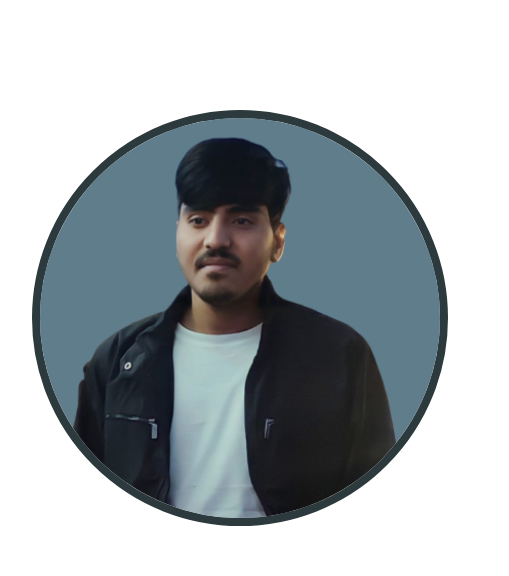
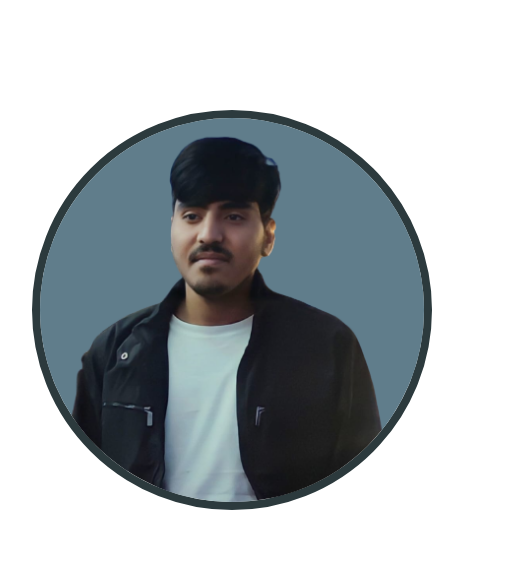
Before and after one commit to nk-gujjar/my-portfolio, a plain HTML site: page index.html in a window 1280 px wide. Shown: the part 122-698 px from the top of the page, 128-637 px from the left. Drawn offline with Linux system fonts and the light colour scheme.

Commit message:
Update index.html

```diff
--- a/index.html
+++ b/index.html
@@ -38,7 +38,7 @@
     </nav>
     <section id="profile">
       <div class="section__pic-container">
-        <img src="./assets/shimg-pic1.png" height="400px" width=auto alt="Nitesh profile picture" />
+        <img src="./assets/shimg-pic1.png"  alt="Nitesh profile picture" />
       </div>
       <div class="section__text">
         <p class="section__text__p1">Hello, I'm</p>
```
